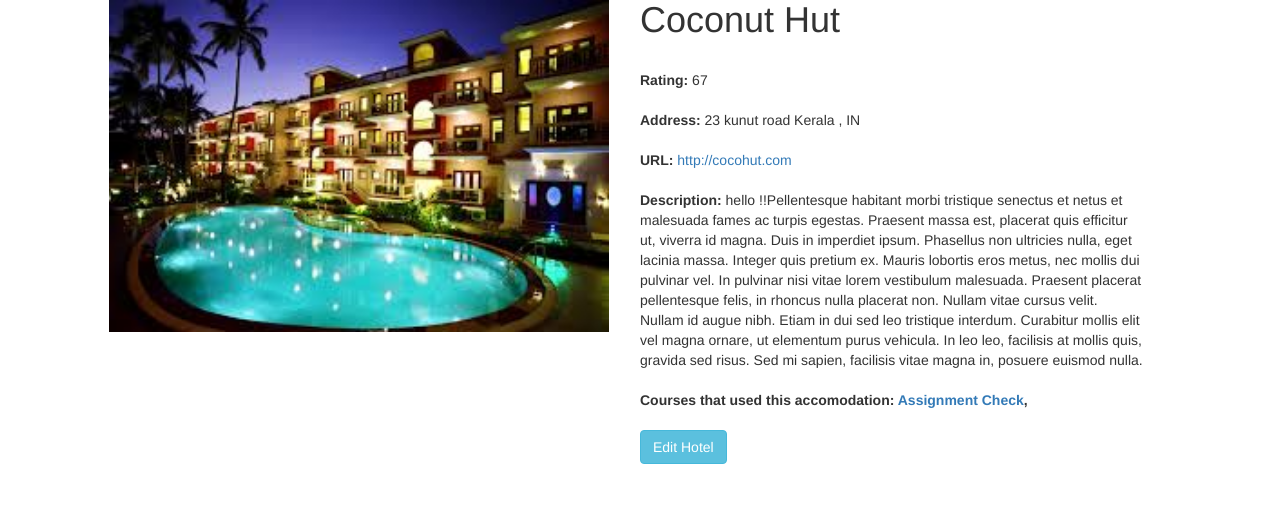
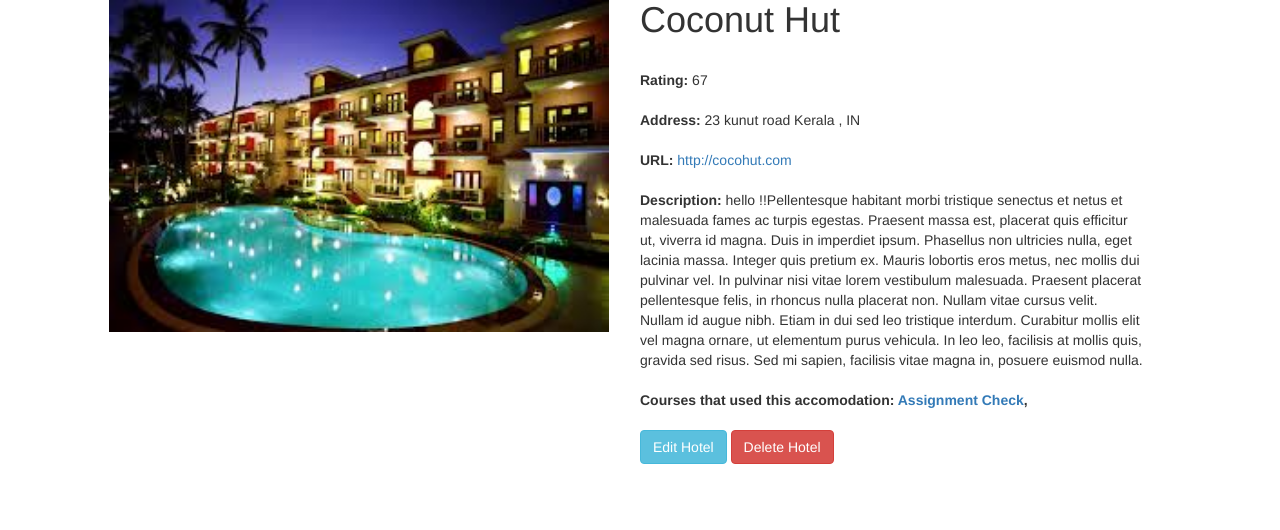
Before and after one commit to dichha/NorseTrip, a Django app: page /hotel_details/31/ in a window 1280 px wide. Shown: the part 110-640 px from the top of the page. Run offline with Django 3.2, Linux system fonts and the light colour scheme; data comes from the database, SQL or seed files in the repository; both versions use the stored data as it was after the commit; parts of the project's set-up code (start-up, migrations or seed data) failed here and were passed over; some libraries are stand-ins or nearby versions.

Commit message:
implemented delete feature for lodge and hotel with redirect and message

```diff
--- a/norsetrip/tripadvise/templates/tripadvise/course_detail.html
+++ b/norsetrip/tripadvise/templates/tripadvise/course_detail.html
@@ -33,6 +33,8 @@ Hotels Stayed:
 <!-- only for admin -->
 <button type="submit" class="save btn btn-info"><a href="edit" style="text-decoration: none; color: white">Edit Course</a></button>
 
+<button type="submit" class="save btn btn-danger"><a href="delete" style="text-decoration: none; color: white">Delete Course</a></button>
+
 <br><br>
 </div>
 
--- a/norsetrip/tripadvise/templates/tripadvise/hotel_details.html
+++ b/norsetrip/tripadvise/templates/tripadvise/hotel_details.html
@@ -8,14 +8,25 @@
 <div class="row">
   <div class="col-md-1"></div>
   <div class="col-md-3">
+  	<br>
+	{% if lodge_info.lodge_image.url %}
+		<img src="{{lodge_info.lodge_image.url }}" style=position:fixed top="150" left="950" class="img-responsive" width="500" height="400" border="0">
+		{% endif %}
+	</div>
 
 
 
-<br>{% if lodge_info.lodge_image.url %}
-		<img src="{{lodge_info.lodge_image.url }}" style=position:fixed top="150" left="950" class="img-responsive" width="500" height="400" border="0">
-		{% endif %}
-</div>
-<div class="col-md-5 col-md-offset-6"  style=position:fixed> <h1>{{lodge_info.lodge_name}}</h1><br>
+
+<div class="col-md-5 col-md-offset-6"  style=position:fixed>
+	{% if messages %}
+		<ul class="messages">
+		{% for message in messages %}
+		<li{% if message.tags %} class="{{ message.tags }}"{% endif %}>{{message}} </li>
+		{% endfor %}
+		</ul>
+	{% endif %}
+ <h1>{{lodge_info.lodge_name}}</h1><br>
+
 <b>Rating:</b> {{lodge_info.average_rating}} <br><br>
 <b>Address: </b>{{lodge_info.lodge_address}} {{lodge_info.city}} , {{lodge_info.country}}<br><br>
 <b>URL:</b> <a href = "{{ lodge_info.lodge_url }}">{{ lodge_info.lodge_url }} </a> <br><br>
@@ -38,6 +49,8 @@
 <!-- only for admin -->
 <button type="submit" class="save btn btn-info"><a href="edit" style="text-decoration: none; color: white">Edit Hotel</a></button>
 
+<button type="submit" class="save btn btn-danger"><a href="delete" style="text-decoration: none; color: white">Delete Hotel</a></button>
+
 <br><br>
 
 </div></div>
--- a/norsetrip/tripadvise/urls.py
+++ b/norsetrip/tripadvise/urls.py
@@ -12,6 +12,7 @@ urlpatterns = [
     # url(r'^sample', views.sample, name = 'sample'),
     url(r'^hotels', views.hotels, name = 'hotels'),
     url(r'^hotel_details/(?P<lodgeId>[0-9]+)/$', views.hotel_details, name ='hotel_details'),
+
     url(r'^post_lodge', views.post_lodge, name = 'post_lodge'),
     url(r'^hotel_details/(?P<lodgeId>[0-9]+)/edit/$',views.lodge_update, name= "lodge_update"),
 
@@ -19,6 +20,11 @@ urlpatterns = [
 
     url(r'^post_course', views.post_course, name = 'post_course'),
     url(r'^clAssignment', views.clAssignment, name = 'clAssignment'),
+
+    url(r'^course_detail/(?P<courseId>[0-9]+)/delete/$', views.course_delete, name = 'course_delete'),
+
+    url(r'^hotel_details/(?P<lodgeId>[0-9]+)/delete/$', views.hotel_delete, name = 'hotel_delete'),
+
     url(r'', include('social.apps.django_app.urls', namespace='social')),
     url('', include('django.contrib.auth.urls', namespace='auth')),
     url(r'^logout/$', 'django.contrib.auth.views.logout', {'next_page': '/'}) # views.logout, name = 'logout'),
--- a/norsetrip/tripadvise/views.py
+++ b/norsetrip/tripadvise/views.py
@@ -1,9 +1,8 @@
 from django.core.paginator import Paginator, EmptyPage, PageNotAnInteger
 from django.contrib import messages
 from django.http import HttpResponse, HttpResponseRedirect
-from django.shortcuts import render,get_object_or_404, HttpResponseRedirect
+from django.shortcuts import render,get_object_or_404, HttpResponseRedirect, redirect
 from django.views.generic import View
-from django.shortcuts import redirect
 from django.contrib.auth import (
 	logout as auth_logout, update_session_auth_hash,
 )
@@ -187,3 +186,15 @@ def course_update(request, courseId = None):
 
 
     return render(request, 'tripadvise/post_course.html', context)
+
+def course_delete(request, courseId = None):
+    course = get_object_or_404(Course, pk = courseId)
+    course.delete()
+    messages.success(request, "Successfully deleted")
+    return redirect("tripadvise.views.courses")
+
+def hotel_delete(request, lodgeId = None):
+    lodge = get_object_or_404(Lodge, pk = lodgeId)
+    lodge.delete()
+    messages.success(request, "Successfully deleted")
+    return redirect("tripadvise.views.hotels")
```
Also changed, not shown: norsetrip/tripadvise/templates/tripadvise/courses.html (+8 -0 lines), norsetrip/tripadvise/templates/tripadvise/hotels.html (+7 -0 lines), norsetrip/db.sqlite3.
